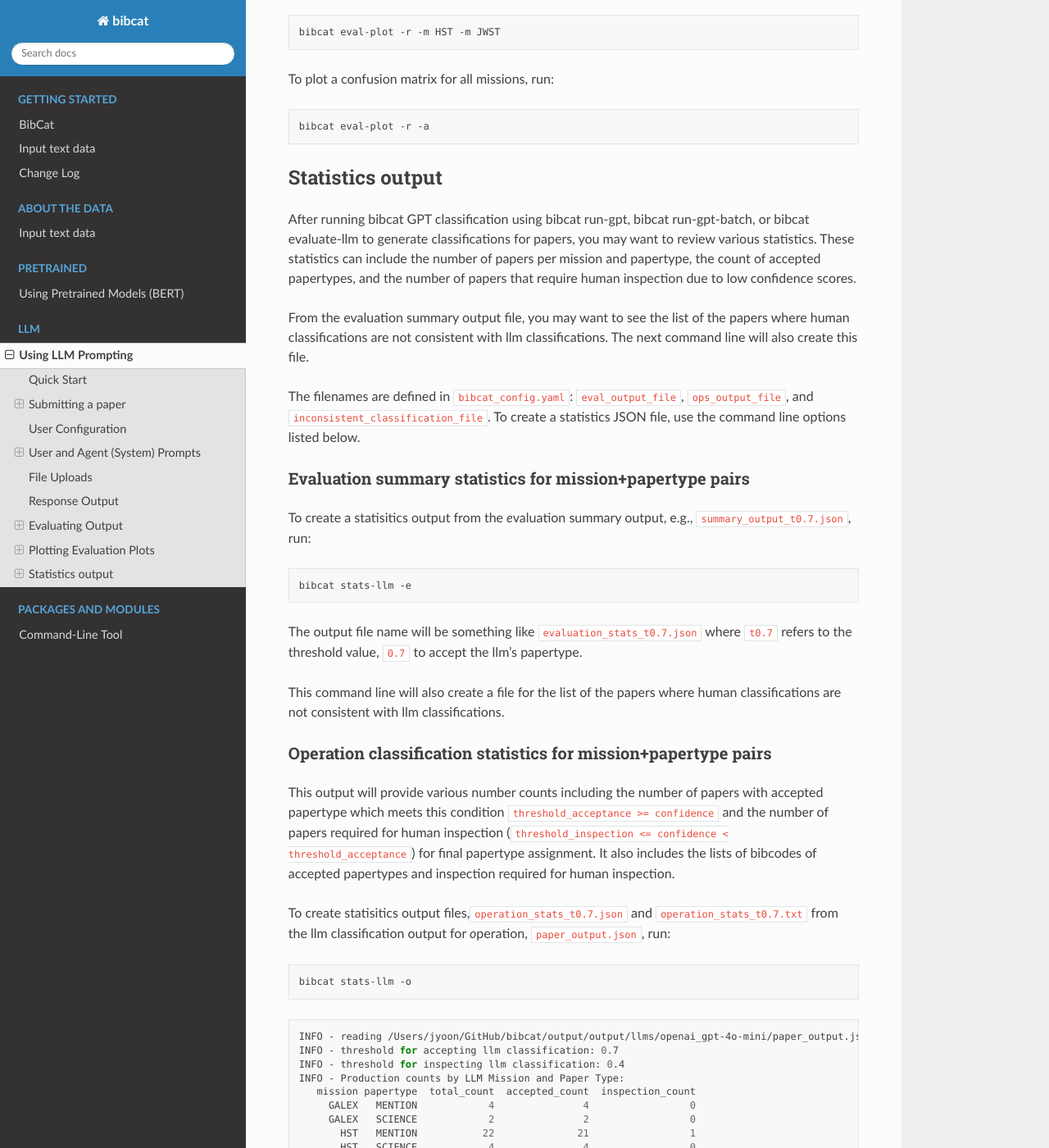
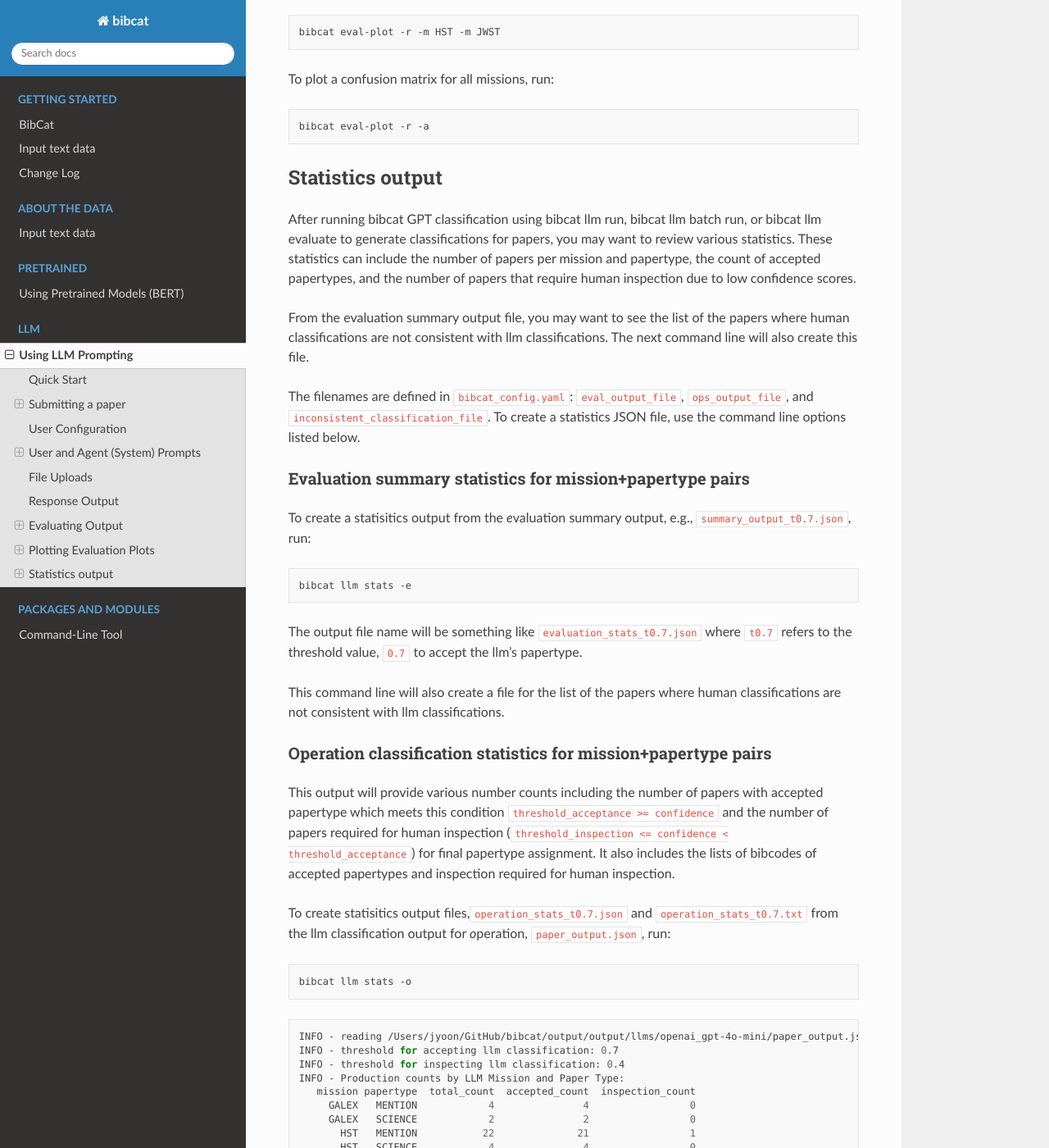
Before and after one commit to spacetelescope/bibcat, a Sphinx documentation site: the page built from docs/llm.md, in a window 1280 px wide and 1400 px high, scrolled down 14031 px. Shown: the whole window at 82% size. Built offline with Sphinx 7.4.7 and the Read the Docs theme 3.1.0, drawn with Linux system fonts in a browser that asks for light colours; pages that are not in the unit, such as notebooks, are missing from menus; some of the changed text lies outside the part shown.

Commit message:
updating readme and changelog

````diff
--- a/CHANGELOG.md
+++ b/CHANGELOG.md
@@ -3,7 +3,10 @@
 ### [Unreleased]
 - Bibcat to do list
     - Adding tutorial notebooks back
-
+- Reorganizing the bibcat CLI commands
+  - All llm-based grouped under `llm` sub-command
+  - Batch llm commands grouped under `llm batch` sub-command
+  - All `_` or `-` command names shortened, e.g. `run-gpt` to `llm run`, or `audit_llm` to `llm audit`
 
 ### Removed
 - [PP #48](https://github.com/spacetelescope/bibcat/pull/48)
--- a/docs/llm.md
+++ b/docs/llm.md
@@ -14,8 +14,8 @@
 
 1. Follow the [Setup](https://github.com/spacetelescope/bibcat/blob/dev/README.md#setup) instructions from the main README file.
 2. Select a paper bibcode or index
-   1. run: `bibcat run-gpt -b "2023MNRAS.521..497M"`
-   2. or: `bibcat run-gpt -i 50`
+   1. run: `bibcat llm run -b "2023MNRAS.521..497M"`
+   2. or: `bibcat llm run -i 50`
 3. Check the response output `paper_output.json` file.
 
 You should see something like `INFO - Output: {'HST': ['MENTION', [0.3, 0.7]], 'JWST': ['SCIENCE', [0.9, 0.1]]}`. See [Response Output](#response-output) for details about the response output.  [Submitting a paper](#submitting-a-paper) describes the command for sending papers to OpenAI. For customizing and trialing new gpt prompts, see [User Configuration](#user-configuration) and [User and Agent (System) Prompts](#user-and-agent-system-prompts).
@@ -23,29 +23,29 @@
 
 ## Submitting a paper
 
-The cli `bibcat run-gpt` submits a prompt with paper content.  The paper content can either be a local filepath on disk, or a bibcode or array list index from source dataset ``dataset_combined_all_2018-2023.json``.  When specifying a bibcode or list array index, the paper data is pulled from the source JSON dataset.
+The cli `bibcat llm run` submits a prompt with paper content.  The paper content can either be a local filepath on disk, or a bibcode or array list index from source dataset ``dataset_combined_all_2018-2023.json``.  When specifying a bibcode or list array index, the paper data is pulled from the source JSON dataset.
 
-The `run-gpt` command submits a single paper. Note that when submitting any paper whose bibcode contains `&`, double quotes `" "` are needed for the bibcode in the command line.
+The `llm run` command submits a single paper. Note that when submitting any paper whose bibcode contains `&`, double quotes `" "` are needed for the bibcode in the command line.
 ```python
 # submit a paper
-bibcat run-gpt -f /Users/bcherinka/Downloads/2406.15083v1.pdf
+bibcat llm run -f /Users/bcherinka/Downloads/2406.15083v1.pdf
 
 # use a bibcode from the source dataset
-bibcat run-gpt -b 2023Natur.616..266L
-bibcat run-gpt -b "2022A&A...668A..63R"
+bibcat llm run -b 2023Natur.616..266L
+bibcat llm run -b "2022A&A...668A..63R"
 
 # submit with entry 101 from the papertrack source dataset
-bibcat run-gpt -i 101
+bibcat llm run -i 101
 ```
 
-The `run-gpt-batch` command submits a list of files.  The list can either be specified one of two ways:  1.) individually, with the `-f` option, as a filename, bibcode, or index, or 2.) a file that contains a list of filenames, bibcodes, or indices to use, with one line per entry.  By default, each paper in the list is submitted once.  You can instruct it to submit each paper multiple times with the `-n` option. Run `bibcat run-gpt-batch --help` to see the full list of cli options.
+The `llm batch run` command submits a list of files.  The list can either be specified one of two ways:  1.) individually, with the `-f` option, as a filename, bibcode, or index, or 2.) a file that contains a list of filenames, bibcodes, or indices to use, with one line per entry.  By default, each paper in the list is submitted once.  You can instruct it to submit each paper multiple times with the `-n` option. Run `bibcat llm batch run --help` to see the full list of cli options.
 
 ```python
 # batch submit a list of papers, using source index
-bibcat run-gpt-batch -f 101 -f 102 -f 103
+bibcat llm batch run -f 101 -f 102 -f 103
 
 # batch submit from a file of files
-bibcat run-gpt-batch -p papers_to_process.txt
+bibcat llm batch run -p papers_to_process.txt
 ```
 
 where `papers_to_process.txt` might look like
@@ -113,7 +113,7 @@
   llm_agent_prompt: null
 ```
 
-- Running `bibcat run-gpt -i 0 -v` in verbose mode produces:
+- Running `bibcat llm run -i 0 -v` in verbose mode produces:
 
 ```bash
 Loading source dataset: /Users/bcherinka/Work/stsci/bibcat_data/dataset_combined_all_2018-2023.json
@@ -162,7 +162,7 @@
   llm_agent_prompt: my_agent_prompt.txt
 ```
 
-- Running `bibcat run-gpt -i 0` without verbosity produces:
+- Running `bibcat llm run -i 0` without verbosity produces:
 
 ```bash
 Loading source dataset: /Users/bcherinka/Work/stsci/bibcat_data/dataset_combined_all_2018-2023.json
@@ -173,14 +173,14 @@
 
 #### Option 3 - Toggle via CLI
 
-If you have multiple custom prompt files, you can quickly switch between them using the `-u` or `-a` flags on `run-gpt`, for `user`, and `agent` prompts, respectively, without modifying your config file.
+If you have multiple custom prompt files, you can quickly switch between them using the `-u` or `-a` flags on `llm run`, for `user`, and `agent` prompts, respectively, without modifying your config file.
 
 - Create a new text file, `my_user_prompt2.txt` with the following content:
 ```txt
 What color was the whale that Ahab hated?
 ```
 
-- Running `bibcat run-gpt -i 0 -u my_user_prompt2.txt`, produces:
+- Running `bibcat llm run -i 0 -u my_user_prompt2.txt`, produces:
 ```bash
 Loading source dataset: /Users/bcherinka/Work/stsci/bibcat_data/dataset_combined_all_2018-2023.json
 INFO - Using paper bibcode: 2023Natur.616..266L
@@ -192,7 +192,7 @@
 
 `bibcat` supports uploading PDF files directly with the `-f` keyword, e.g.:
 ```
-bibcat run-gpt -f /Users/bcherinka/Downloads/Guidry_2021_ApJ_912_125.pdf
+bibcat llm run -f /Users/bcherinka/Downloads/Guidry_2021_ApJ_912_125.pdf
 ```
 This will first upload the file to OpenAI and return a reference file id.  The file id is attached to the prompt, and the LLM is directed to search the attached file if no paper text is included within the prompt itself. Afterwards, the uploaded file is deleted from OpenAI.
 
@@ -215,7 +215,7 @@
   - reason: the LLMs rationale for why it's assigning the mission-papertype
   - quotes: if able, a list of direct quotes from the paper that back up the LLM's reason.  (These quotes may be hallucinated!)
 
-For example, running `bibcat run-gpt -b "2023Natur.616..266L"` produces the following output:
+For example, running `bibcat llm run -b "2023Natur.616..266L"` produces the following output:
 ```json
   "2023Natur.616..266L": [
     {
@@ -253,22 +253,22 @@
       ]
     },
 ```
-You can turn off structured response output with the `-u` flag, e.g. `bibcat run-gpt -b "2023Natur.616..266L" -u`.
+You can turn off structured response output with the `-u` flag, e.g. `bibcat llm run -b "2023Natur.616..266L" -u`.
 
 ## Evaluating Output
 
 To assess how well an LLM might be doing, we can try to evaulate it by running repeated trial runs, collecting the output, and comparing
 to the human classifications from the source dataset.
 
-First, run bibcat run-gpt with the `-n` flag to specify to run repeated submissions of the paper, and record all outputs in the output JSON file.
+First, run bibcat llm run with the `-n` flag to specify to run repeated submissions of the paper, and record all outputs in the output JSON file.
 
 To submit paper index 2000, 10 times, run:
 ```bash
-bibcat run-gpt -i 2000 -n 10
+bibcat llm run -i 2000 -n 10
 ```
 Once it's finished, you can evaluate the LLM output with:
 ```
-bibcat evaluate-llm -b "2020A&A...642A.105K"
+bibcat llm evaluate -b "2020A&A...642A.105K"
 ```
 
 You should see some output similar to
@@ -298,7 +298,7 @@
 
 This example first classifies paper index 1000, 20 times, then evaluates the output.
 ```base
-bibcat evaluate-llm -i 1000 -s -n 20
+bibcat llm evaluate -i 1000 -s -n 20
 ```
 
 ```bash
@@ -492,10 +492,10 @@
 
 ### Batch Evaluation
 
-You can batch evaluate a list of papers/bibcodes with the `evaluate-llm-batch` command.  For example, to submit a list of bibcodes to `run-gpt-batch`,
+You can batch evaluate a list of papers/bibcodes with the `llm batch evaluate` command.  For example, to submit a list of bibcodes to `llm batch run`,
 with 20 runs each paper, then batch evaluate them, run:
 ```bash
-bibcat evaluate-llm-batch -p bibcode_list.txt -s -n 20
+bibcat llm batch evaluate -p bibcode_list.txt -s -n 20
 ```
 
 ## Plotting Evaluation Plots
@@ -505,12 +505,12 @@
 ### Confusion Matrix Plot
 To plot a confusion matrix for specific missions (default threshold probability = 0.7), run:
 ```bash
-bibcat eval-plot -c -m HST -m JWST
+bibcat llm plot -c -m HST -m JWST
 ```
 
 To plot a confusion matrix for all missions, run:
 ```bash
-bibcat eval-plot -c -a
+bibcat llm plot -c -a
 ```
 These commands will also create metrics summary files ( `*metrics_summary_t0.5.txt` and `*metrics_summary_t0.5.json`).
 The outuput would look like
@@ -602,7 +602,7 @@
 ```
 
 ## Statistics output
-After running bibcat GPT classification using bibcat run-gpt, bibcat run-gpt-batch, or bibcat evaluate-llm to generate classifications for papers, you may want to review various statistics. These statistics can include the number of papers per mission and papertype, the count of accepted papertypes, and the number of papers that require human inspection due to low confidence scores.
+After running bibcat GPT classification using bibcat llm run, bibcat llm batch run, or bibcat llm evaluate to generate classifications for papers, you may want to review various statistics. These statistics can include the number of papers per mission and papertype, the count of accepted papertypes, and the number of papers that require human inspection due to low confidence scores.
 
 From the evaluation summary output file, you may want to see the list of the papers where human classifications are not consistent with llm classifications. The next command line will also create this file.
 
@@ -613,7 +613,7 @@
 
 To create a statisitics output from the *e*valuation summary output, e.g., `summary_output_t0.7.json`, run:
 ```bash
-bibcat stats-llm -e
+bibcat llm stats -e
 ```
 The output file name will be something like `evaluation_stats_t0.7.json` where `t0.7` refers to the threshold value, `0.7` to accept the llm's papertype.
 
@@ -624,7 +624,7 @@
 
 To create statisitics output files,`operation_stats_t0.7.json` and `operation_stats_t0.7.txt` from the llm classification output for *o*peration, `paper_output.json`, run:
 ```bash
-bibcat stats-llm -o
+bibcat llm stats -o
 ```
 ```bash
 INFO - reading /Users/jyoon/GitHub/bibcat/output/output/llms/openai_gpt-4o-mini/paper_output.json
@@ -669,15 +669,15 @@
 ```
 
 ### Audit inconsistent classifications
-The command line command, `bibcat audit-llm`, will create a json file (`config.llms.inconsistent_classifications_file`) of failure bibcode + mission classifications and its summary counts. To create an audit summary and inconsistent classification breakdown, run this command:
+The command line command, `bibcat llm audit`, will create a json file (`config.llms.inconsistent_classifications_file`) of failure bibcode + mission classifications and its summary counts. To create an audit summary and inconsistent classification breakdown, run this command:
 
 ```bash
-bibcat audit-llm
+bibcat llm audit
 ```
 
 #### File output for the inconsistent classifications
 
-The command line command, `bibcat audit-llm`, will create a json file (`config.llms.inconsistent_classifications_file`) of failure bibcode + mission classifications and its summary counts.
+The command line command, `bibcat llm audit`, will create a json file (`config.llms.inconsistent_classifications_file`) of failure bibcode + mission classifications and its summary counts.
 
 The definitions of the JSON output columns are following.
 - **summary_counts** : stats summary of inconsistent classifications
````
